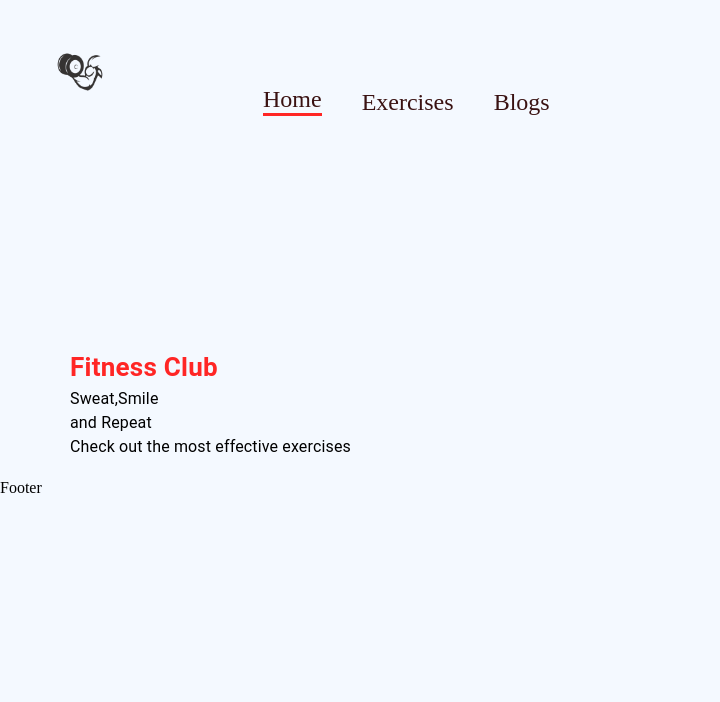
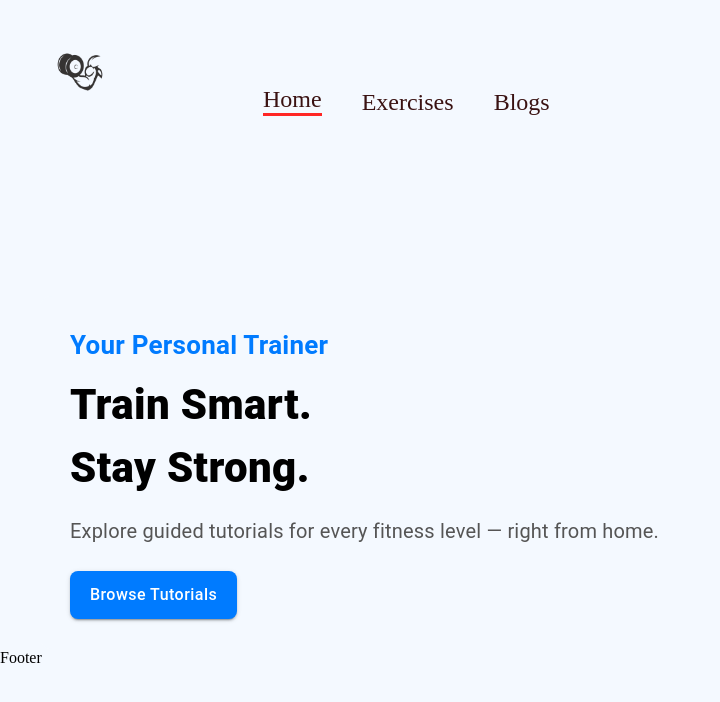
Before and after one commit to TathagatHarsh/exercise-tutorial, a React (Create React App) app: page / in a window 1280 px wide. Shown: the top 702 px of the page, without its empty margins (0-720 px from the left). Built offline with nearby package versions, Linux system fonts and the light colour scheme.

Commit message:
Update herobanner

```diff
--- a/src/components/HeroBanner.js
+++ b/src/components/HeroBanner.js
@@ -1,23 +1,50 @@
 import React from "react";
-import { Box, Stack, Typography } from "@mui/material";
+import { Box, Stack, Typography, Button } from "@mui/material";
 
 const HeroBanner = () => {
   return (
     <Box
       sx={{
-        mt: { lg: "212px", xs: "70px" },
-        ml: { sm: "50px" },
+        mt: { lg: "180px", xs: "60px" },
+        ml: { sm: "40px" },
+        backgroundColor: "#F4F9FF",
+        borderRadius: "12px",
+        padding: "30px",
+
+        maxWidth: "700px",
       }}
       position="relative"
-      p="20px"
     >
-      <Typography color="#FF2625" fontWeight="Bold" fontSize="26px">
-        Fitness Club
+      <Typography color="#007BFF" fontWeight={600} fontSize="26px">
+        Your Personal Trainer
       </Typography>
-      <Typography>
-        Sweat,Smile <br /> and Repeat
+
+      <Typography
+        fontWeight={800}
+        sx={{ fontSize: { lg: "42px", xs: "36px" }, mt: 1 }}
+      >
+        Train Smart. <br /> Stay Strong.
       </Typography>
-      <Typography>Check out the most effective exercises</Typography>
+
+      <Typography fontSize="20px" lineHeight="32px" mt={2} mb={3} color="#555">
+        Explore guided tutorials for every fitness level — right from home.
+      </Typography>
+
+      <Button
+        variant="contained"
+        sx={{
+          backgroundColor: "#007BFF",
+          padding: "10px 20px",
+          fontSize: "16px",
+          borderRadius: "8px",
+          textTransform: "none",
+          "&:hover": {
+            backgroundColor: "#0056b3",
+          },
+        }}
+      >
+        Browse Tutorials
+      </Button>
     </Box>
   );
 };
```
